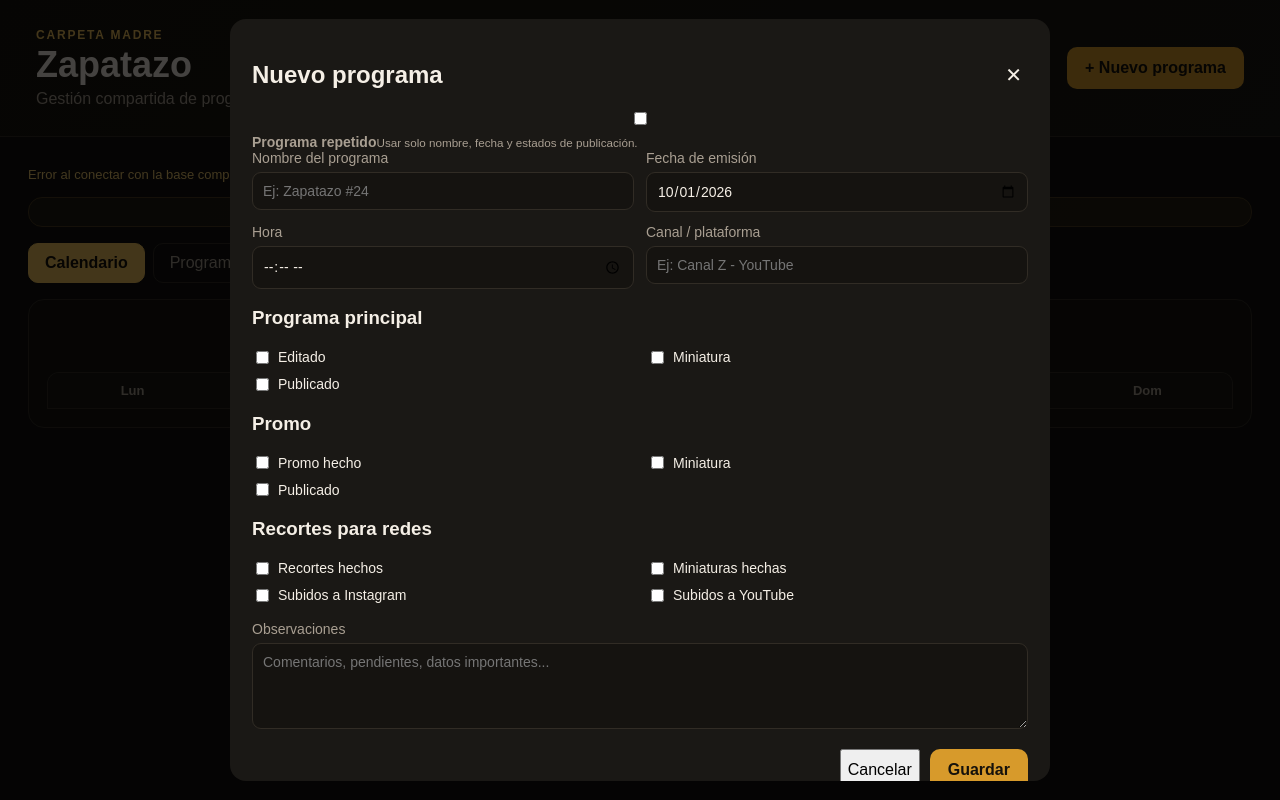
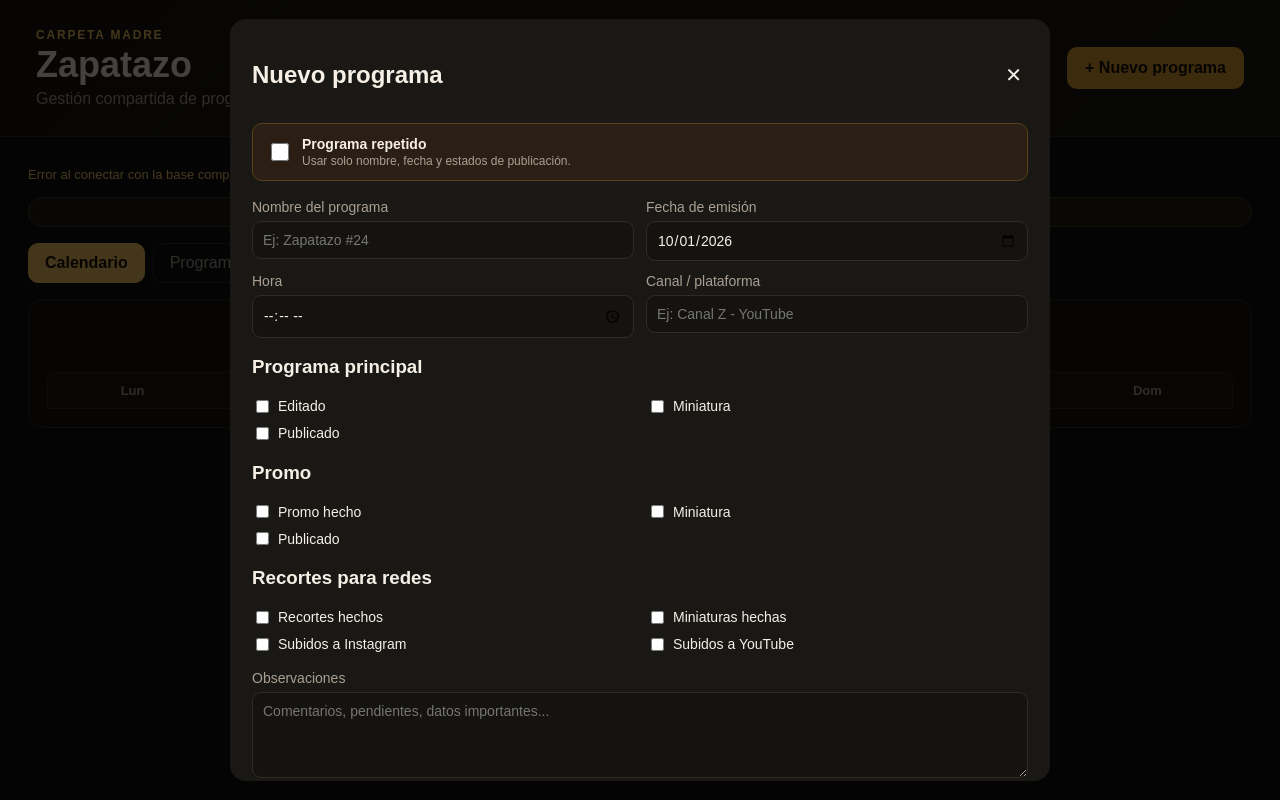
Before and after one commit to audiovision025-cmyk/ORGANIZACION, a plain HTML site: page index.html in a window 1280 px wide. Both pictures are taken after a click on the button "+ Nuevo programa". Drawn offline with nearby package versions, Linux system fonts and the light colour scheme; no server answers.

Commit message:
Ajustar formulario de programa repetido

```diff
--- a/styles.css
+++ b/styles.css
@@ -196,3 +196,54 @@ input,textarea,select{background:#151310;color:var(--text);border:1px solid var(
     justify-content:flex-start;
   }
 }
+
+.repeat-toggle{
+  display:flex;
+  flex-direction:row;
+  align-items:center;
+  gap:10px;
+  margin:14px 0 18px;
+  padding:12px 14px;
+  border:1px solid #5d421d;
+  background:rgba(233,120,25,.08);
+  border-radius:10px;
+  color:var(--text);
+  cursor:pointer;
+}
+
+.repeat-toggle input{
+  width:18px;
+  height:18px;
+  flex:0 0 auto;
+}
+
+.repeat-toggle span{
+  display:flex;
+  flex-direction:column;
+  gap:2px;
+}
+
+.repeat-toggle small{
+  color:var(--muted);
+  font-size:12px;
+}
+
+.repeated-checks{
+  margin-top:8px;
+}
+
+.save-repeat{
+  background:#e97819 !important;
+  color:#170d05 !important;
+}
+
+.event-card.repetition{
+  background:rgba(233,120,25,.16);
+  border-color:rgba(233,120,25,.55);
+  border-left-color:#e97819;
+}
+
+.event-card.repetition.done{
+  background:rgba(233,120,25,.22);
+  border-color:rgba(233,120,25,.75);
+}
```
